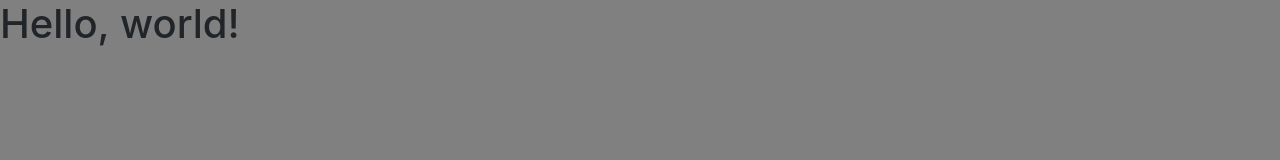
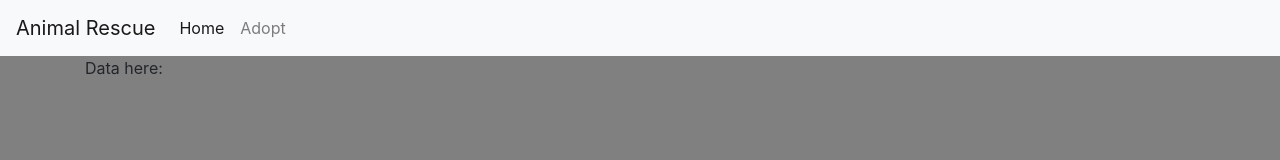
Before and after one commit to hscottlove/project-test-files, a website: page views/index.html in a window 1280 px wide. Drawn offline with nearby package versions, Linux system fonts and the light colour scheme; files that its build step writes are made by us from their sources; files whose address does not match are found by name.

```diff
--- a/package.json
+++ b/package.json
@@ -12,6 +12,7 @@
   "dependencies": {
     "body-parser": "^1.19.0",
     "express": "^4.17.1",
+    "fs": "0.0.1-security",
     "mongoose": "^5.6.5"
   }
 }
--- a/views/index.html
+++ b/views/index.html
@@ -14,7 +14,35 @@
     <title>Hello, world!</title>
   </head>
   <body>
-    <h1>Hello, world!</h1>
+    <header>
+      <nav class="navbar navbar-expand-lg navbar-light bg-light">
+        <a class="navbar-brand" href="#">Animal Rescue</a>
+        <button class="navbar-toggler" type="button" data-toggle="collapse" data-target="#navbarSupportedContent" aria-controls="navbarSupportedContent" aria-expanded="false" aria-label="Toggle navigation">
+          <span class="navbar-toggler-icon"></span>
+        </button>
+
+        <div class="collapse navbar-collapse" id="navbarSupportedContent">
+          <ul class="navbar-nav mr-auto">
+            <li class="nav-item active">
+              <a class="nav-link" href="#">Home <span class="sr-only">(current)</span></a>
+            </li>
+            <li class="nav-item">
+              <a class="nav-link" href="#">Adopt</a>
+            </li>
+          </ul>
+        </div>
+      </nav>
+    </header>
+
+    <section>
+      <div class="container">
+        <div class="row">
+          <div class="col-md-12">
+            <p>Data here:</p>
+          </div>
+        </div>
+      </div>
+    </section>
 
     <!-- Optional JavaScript -->
     <!-- jQuery first, then Popper.js, then Bootstrap JS -->
```
Also changed, not shown: server.js (+13 -8 lines), 1 other file.
